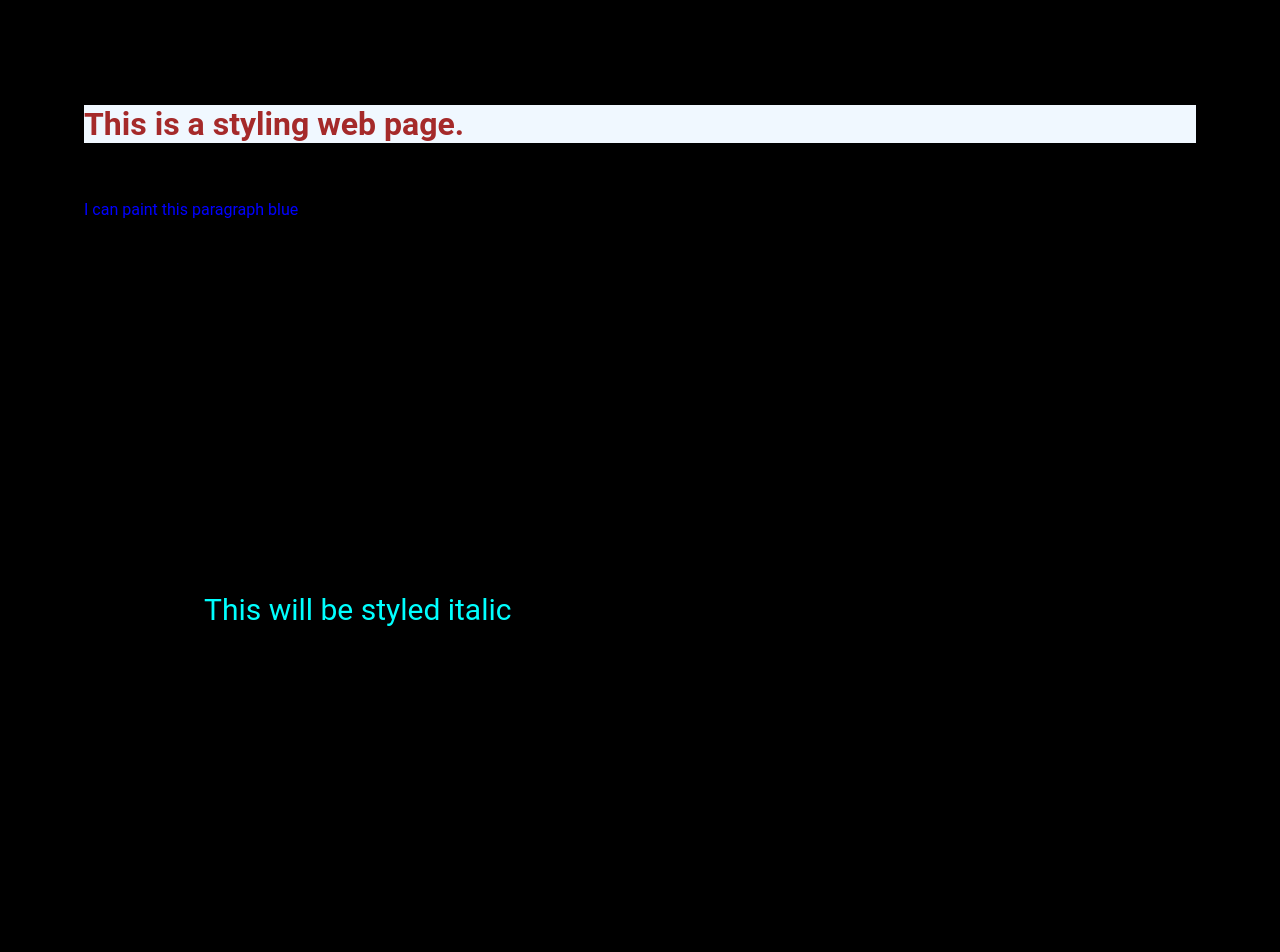
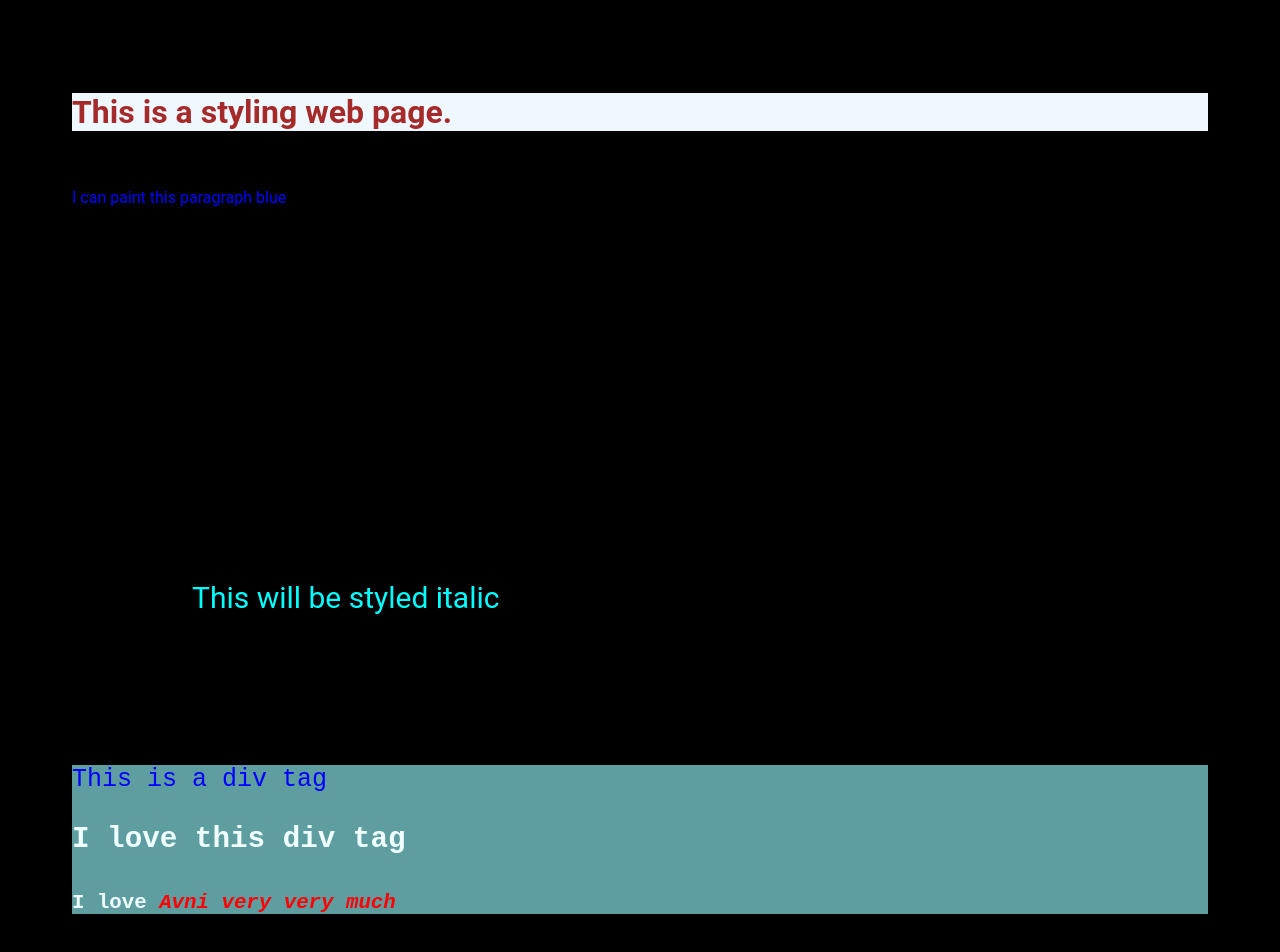
Before and after one commit to oojas/html-css, a plain HTML site: page Lesson7/index.html in a window 1280 px wide. Before the commit the page ends 861 px from the top, so only its background shows below. Drawn offline with Linux system fonts and the light colour scheme.

Commit message:
Done CSS

```diff
--- /dev/null
+++ b/Grouping_Selectors/styl.css
@@ -0,0 +1,15 @@
+body{
+    background-color: aqua;
+    padding: 0 0 10px;
+
+}
+#main-container, #main-container p{
+    background-color: blanchedalmond;
+    font-size: 25px;
+
+}
+#list {
+    color: cadetblue;
+    font-family: 'Courier New', Courier, monospace;
+    font-size: 28px;
+}
--- a/Lesson7/index.html
+++ b/Lesson7/index.html
@@ -17,5 +17,10 @@
         </ul>
         <br><br>
         <p id="italic"> This will be styled italic</p>
+        <div id="contain">
+            <p> This is a div tag</p>
+            <h3>I love this div tag</h3>
+            <h5> I love <em>Avni very very much</em></h5>
+        </div>
     </body>
 </html>
--- a/Lesson7/style.css
+++ b/Lesson7/style.css
@@ -1,6 +1,6 @@
 body{
     background-color: black;
-    margin: 20px;
+
     padding: 5%;
     font-family: Roboto;
 }
@@ -20,3 +20,12 @@ ul{
     padding: 4em;
     font-size: 30px;
 }
+#contain{
+    color: azure;
+    background-color: cadetblue;
+    font-family: monospace;
+    font-size: 25px;
+}
+#contain em{
+    color: red;
+}
```
Also changed, not shown: Grouping_Selectors/index.html (added, +24 -0 lines).
